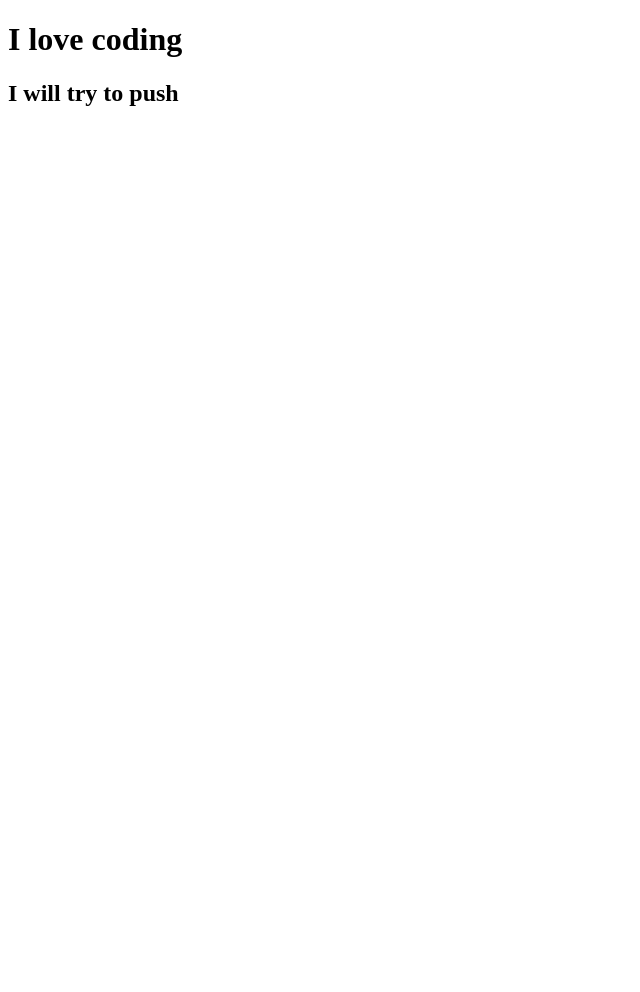
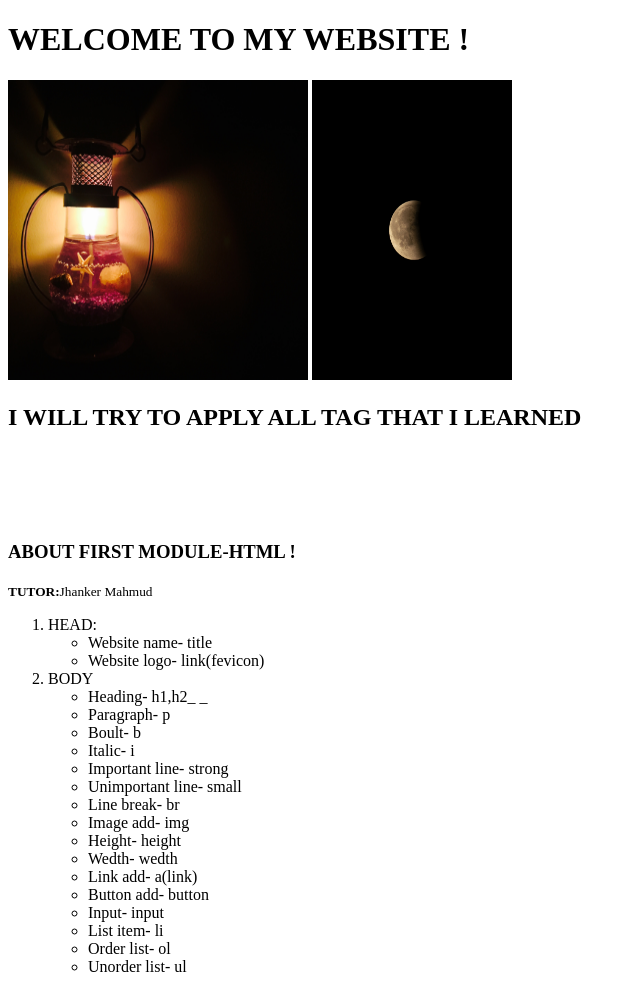
Before and after one commit to ShahriarRaktim/my-third-repo, a plain HTML site: page index.html in a window 1280 px wide. Shown: the whole page, without its empty margins (0-640 px from the left). Before the commit the page ends 800 px from the top, so only its background shows below. Drawn offline with Linux system fonts and the light colour scheme.

Commit message:
big test

```diff
--- a/index.html
+++ b/index.html
@@ -4,10 +4,51 @@
     <meta charset="UTF-8">
     <meta http-equiv="X-UA-Compatible" content="IE=edge">
     <meta name="viewport" content="width=device-width, initial-scale=1.0">
-    <title>My Third Repo</title>
+    <title>Practice Website</title>
+    <link rel="stylesheet" href="pretty.css">
+    <link rel="shortcut icon" href="" type="image/x-icon">
 </head>
 <body>
-    <h1>I love coding</h1>
-    <h2>I will try to push</h2>
+  <h1>WELCOME TO MY WEBSITE !</h1>
+  <img src="pexels-siri-698921.jpg" alt="Light" width="300" height="300" >
+  <img src="pexels-alex-fu-1302435.jpg" alt="Moon" width="200" height="300">
+        <h2>I WILL TRY TO APPLY ALL TAG THAT I LEARNED</h2><br><br><br><br>
+<div>
+  <h3>ABOUT FIRST MODULE-HTML !</h3>
+  <small> <strong>TUTOR:</strong><span>Jhanker Mahmud</span></small>
+  <ol class="g">
+    <li>
+      HEAD:
+      <ul class="r">
+        <li>Website name- title</li>
+        <li>Website logo- link(fevicon)</li>
+      </ul>
+    </li>
+    <li>BODY
+      <ul class="r">
+        <li>Heading- h1,h2_ _</li>
+        <li>Paragraph- p</li>
+        <li>Boult- b</li>
+        <li>Italic- i</li>
+        <li>Important line- strong</li>
+        <li>Unimportant line- small</li>
+        <li>Line break- br</li>
+        <li>Image add- img</li>
+        <li>Height- height</li>
+        <li>Wedth- wedth</li>
+        <li>Link add- a(link)</li>
+        <li>Button add- button</li>
+        <li>Input- input</li>
+        <li>List item- li</li>
+        <li>Order list- ol</li>
+        <li>Unorder list- ul</li>
+
+      </ul>
+    </li>
+  </ol>
+</div>
+
+
+
 </body>
 </html>
```
Also changed, not shown: pexels-alex-fu-1302435.jpg (added), pexels-siri-698921.jpg (added), pretty.css (added).
